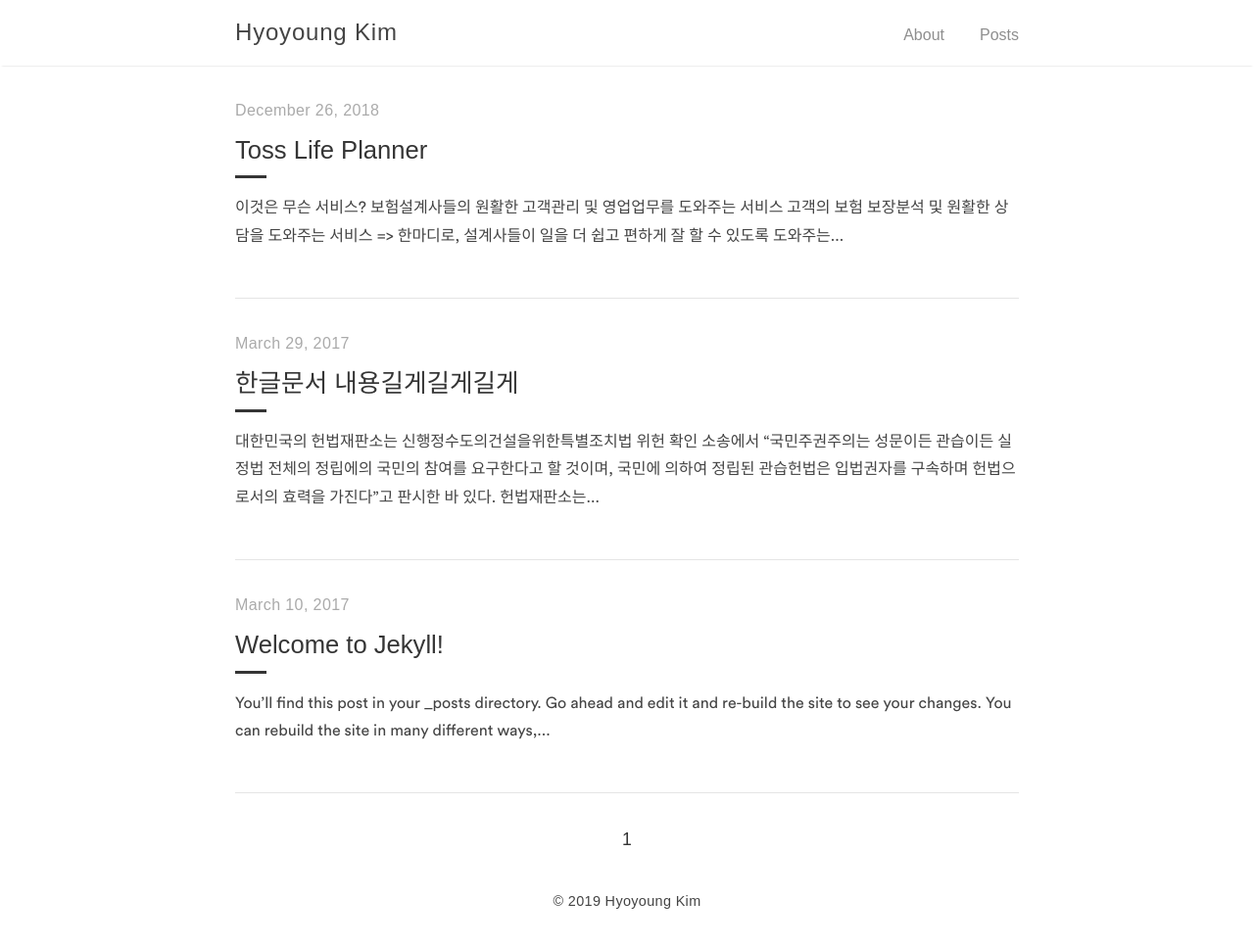
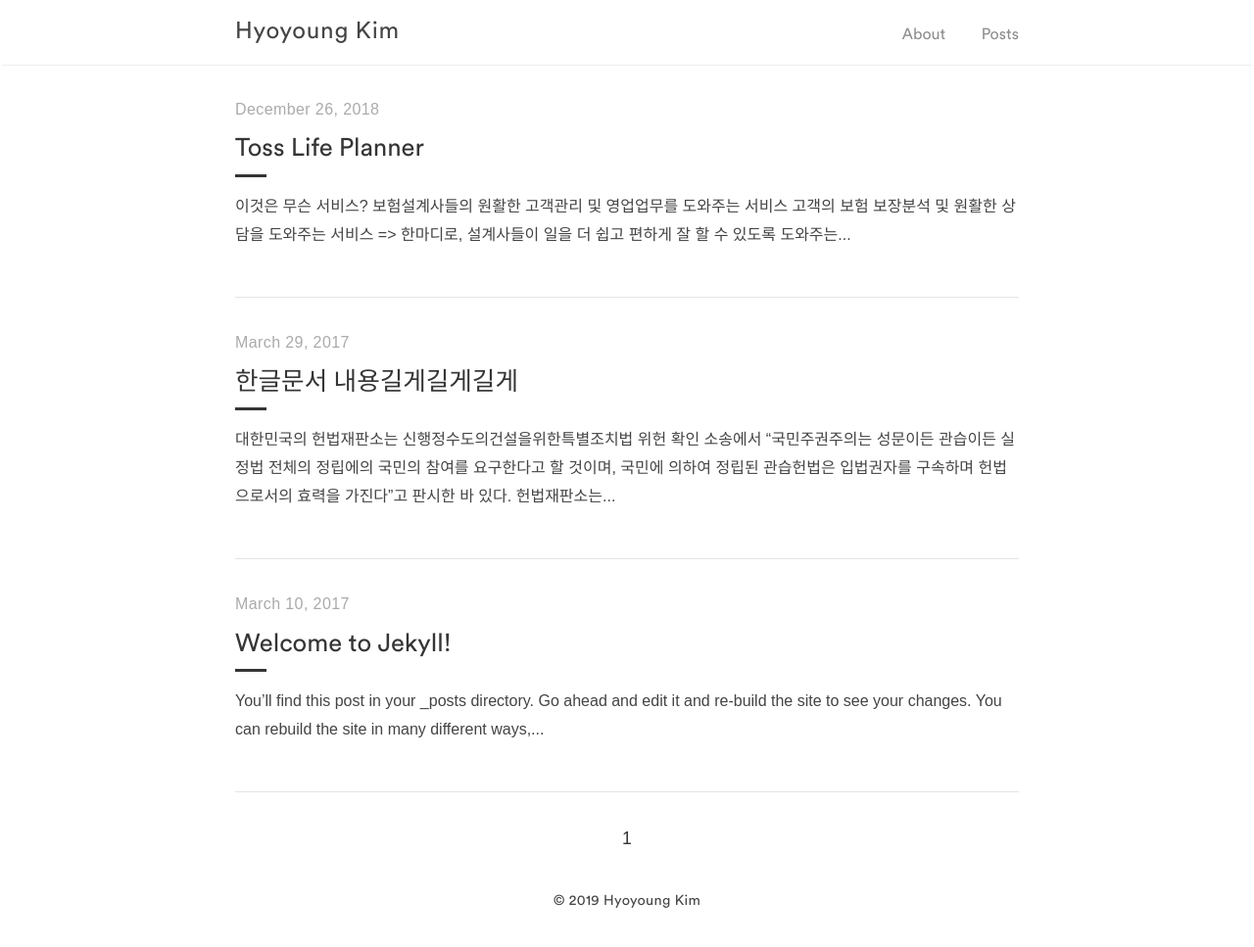
Before and after one commit to hyngkm/hyngkm.github.io, a Jekyll site: the page built from index.html, in a window 1280 px wide. Shown: the whole page at 98% size. Built offline with Jekyll 4.4.1, drawn with Linux system fonts in a browser that asks for light colours; some web fonts are replaced; the list of posts is cut into pages by our own code.

Commit message:
Update _variables.scss

```diff
--- a/_sass/tale/_variables.scss
+++ b/_sass/tale/_variables.scss
@@ -11,9 +11,9 @@
 $code-color: #bf616a;
 
 // Fonts
-$serif-primary: 'CircularStd-Book', sans-serif;
+$serif-primary: 'HyoyoungKim_Regular', sans-serif;
 $serif-secondary: 'HyoyoungKim_Regular', sans-serif;
-$sans-serif: 'HyoyoungKim_Regular', sans-serif;
+$sans-serif: 'CircularStd-Book', sans-serif;
 $monospaced: 'Roboto Mono', monospace;
 
 @mixin box-sizing($type: border-box) {
```
